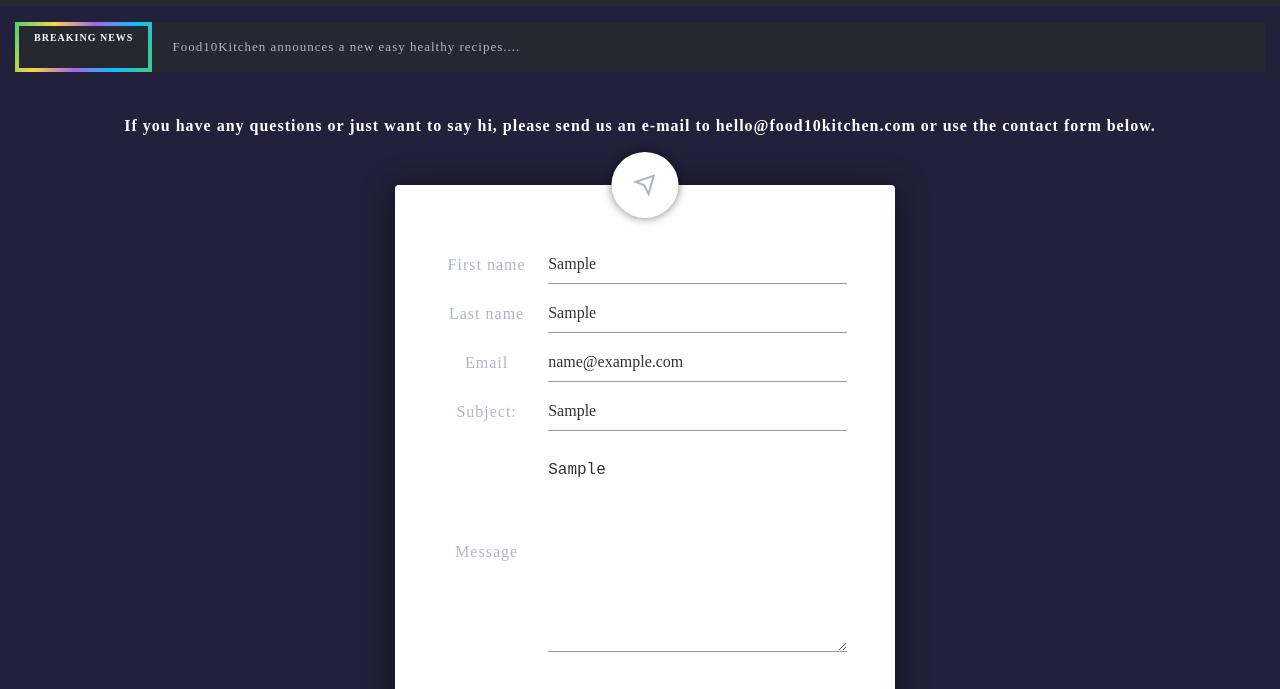
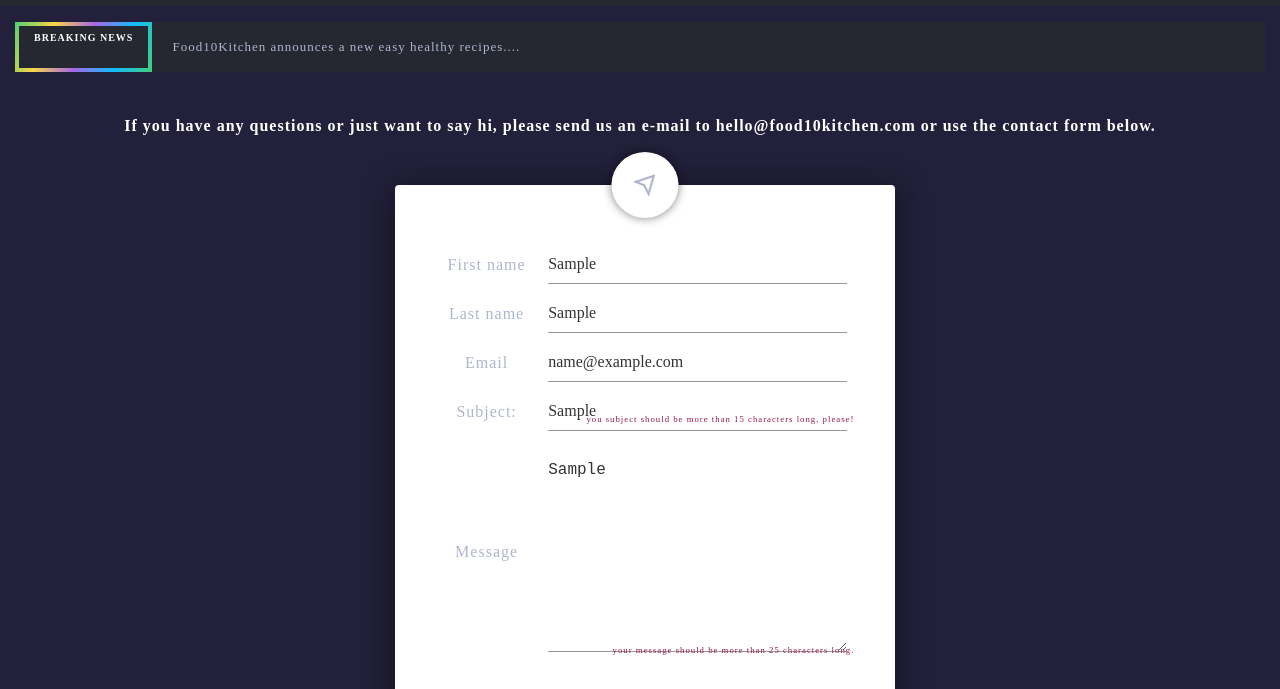
Before and after one commit to Ousman37/Project-Exam.1, a plain HTML site: page contact.html in a window 1280 px wide. Both pictures are taken after typing "Sample", "Sample", "name@example.com", "Sample", "Sample" into the empty fields and a click on the button "Submit". Shown: the part 72-761 px from the top of the page. Drawn offline with nearby package versions, Linux system fonts and the light colour scheme.

Commit message:
change update

```diff
--- a/contact.html
+++ b/contact.html
@@ -164,8 +164,8 @@
                     placeholder="Your first  name"
                   />
                   <span class="error-hint hidden" id="firstNameError"
-                    >We need your first name – it’s nicer that way</span
-                  >
+                    >your first name should be more than 5 characters long
+                  </span>
                 </div>
 
                 <div class="input-group">
@@ -206,7 +206,7 @@
                     placeholder="Your Subject here"
                   />
                   <span class="error-hint hidden" id="subjectError">
-                    Last name, too, please!
+                    you subject should be more than 15 characters long, please!
                   </span>
                 </div>
 
@@ -221,7 +221,7 @@
                     placeholder="your message "
                   ></textarea>
                   <span class="error-hint hidden" id="messageError">
-                    your message is required.
+                    your message should be more than 25 characters long.
                   </span>
                 </div>
 
--- a/js/script.js
+++ b/js/script.js
@@ -17,19 +17,19 @@ function validateForm3(event) {
 
   //console.log("hello");
 
-  if (checkLength(firstName.value, 0) === true) {
+  if (checkLength(firstName.value, 5) === true) {
     firstNameError.style.display = "none";
   } else {
     firstNameError.style.display = "block";
   }
 
-  if (checkLength(lastName.value, 3) === true) {
+  if (checkLength(lastName.value, 4) === true) {
     lastNameError.style.display = "none";
   } else {
     lastNameError.style.display = "block";
   }
 
-  if (checkLength(subject.value, 0) === true) {
+  if (checkLength(subject.value, 15) === true) {
     subjectError.style.display = "none";
   } else {
     subjectError.style.display = "block";
@@ -41,7 +41,7 @@ function validateForm3(event) {
     emailError.style.display = "block"; //subjectError
   }
 
-  if (checkLength(message.value, 0) === true) {
+  if (checkLength(message.value, 25) === true) {
     messageError.style.display = "none";
   } else {
     messageError.style.display = "block";
```
